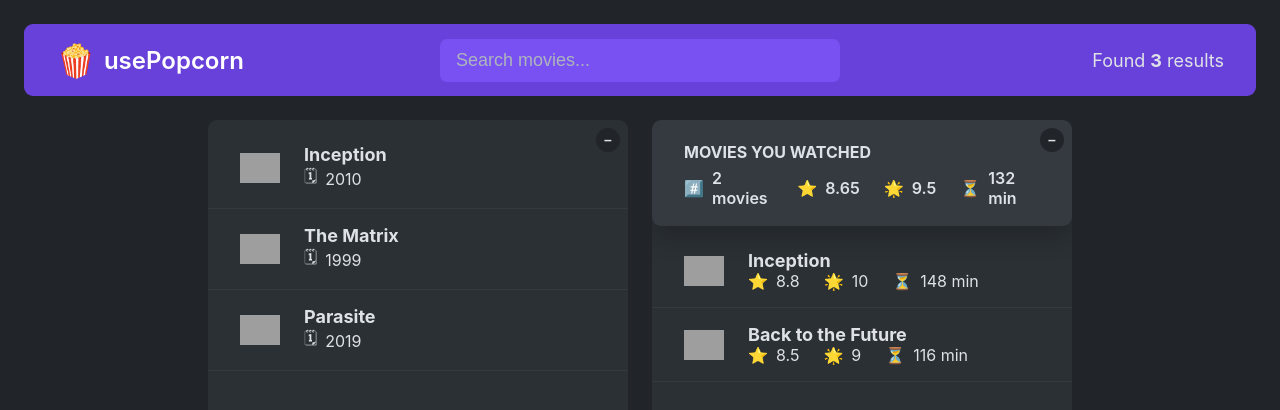
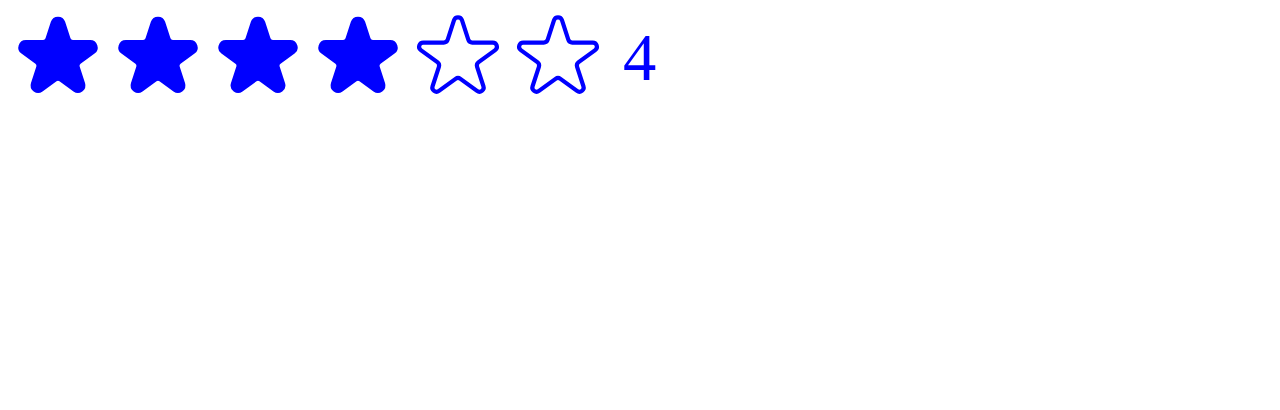
Before and after one commit to Abdo-Rabea/react-projects-hub, a React (Create React App) app in the folder 07-usepopcorn/: page / in a window 1280 px wide. Shown: the top 410 px of the page. Built offline with nearby package versions, Linux system fonts and the light colour scheme; grey boxes are pictures that could not be loaded.

Commit message:
feat: create high reusable starRating component

```diff
--- /dev/null
+++ b/07-usepopcorn/src/StartRating.js
@@ -0,0 +1,114 @@
+import { useState } from "react";
+import PropTypes from "prop-types";
+
+const containerStyle = {
+  display: "flex",
+  alignItems: "center",
+  gap: "15px",
+};
+
+const textStyle = {
+  lineHeight: "1",
+  margin: "0",
+};
+
+StarRating.propTypes = {
+  maxRating: PropTypes.number,
+  defaultRating: PropTypes.number,
+  color: PropTypes.string,
+  size: PropTypes.number,
+  messages: PropTypes.arrayOf(PropTypes.string),
+  className: PropTypes.string,
+  onSetRating: PropTypes.func,
+};
+
+function StarRating({
+  maxRating = 5,
+  color = "#FCC419",
+  size = 48,
+  className = "",
+  messages = [],
+  defaultRating = null,
+  onSetRating,
+}) {
+  const [rating, setRating] = useState(defaultRating);
+  const [hoverRating, setHoverRating] = useState(null);
+  const displayedRating = hoverRating || rating;
+
+  const starColor = color;
+  function handleSetRating(r) {
+    setRating(r);
+    onSetRating?.(r);
+  }
+
+  function handleSetHoverRating(r) {
+    setHoverRating(r);
+  }
+  return (
+    <div style={containerStyle} className={className}>
+      <div style={{ display: "flex", alignItems: "center" }}>
+        {Array.from({ length: maxRating }, (_, i) => (
+          <Star
+            key={i + 1}
+            starColor={starColor}
+            isFill={i + 1 <= displayedRating}
+            id={i + 1}
+            size={size}
+            onSetRating={handleSetRating}
+            onSetHoverRating={handleSetHoverRating}
+          />
+        ))}
+      </div>
+      <p
+        style={{ ...textStyle, color: starColor, fontSize: `${size / 1.5}px` }}
+      >
+        {messages.length === maxRating
+          ? messages[displayedRating - 1]
+          : displayedRating}
+      </p>
+    </div>
+  );
+}
+
+function Star({ id, isFill, starColor, size, onSetRating, onSetHoverRating }) {
+  const starStyling = {
+    width: `${size}px`,
+    height: `${size}px`,
+    cursor: "pointer",
+  };
+  return (
+    <span
+      role="button"
+      style={starStyling}
+      onClick={() => onSetRating(id)}
+      onMouseEnter={() => onSetHoverRating(id)}
+      onMouseLeave={() => onSetHoverRating(null)}
+    >
+      {isFill ? (
+        <svg
+          xmlns="http://www.w3.org/2000/svg"
+          viewBox="0 0 20 20"
+          fill={starColor}
+          stroke={starColor}
+        >
+          <path d="M9.049 2.927c.3-.921 1.603-.921 1.902 0l1.07 3.292a1 1 0 00.95.69h3.462c.969 0 1.371 1.24.588 1.81l-2.8 2.034a1 1 0 00-.364 1.118l1.07 3.292c.3.921-.755 1.688-1.54 1.118l-2.8-2.034a1 1 0 00-1.175 0l-2.8 2.034c-.784.57-1.838-.197-1.539-1.118l1.07-3.292a1 1 0 00-.364-1.118L2.98 8.72c-.783-.57-.38-1.81.588-1.81h3.461a1 1 0 00.951-.69l1.07-3.292z" />
+        </svg>
+      ) : (
+        <svg
+          xmlns="http://www.w3.org/2000/svg"
+          fill="none"
+          viewBox="0 0 24 24"
+          stroke={starColor}
+        >
+          <path
+            strokeLinecap="round"
+            strokeLinejoin="round"
+            strokeWidth="{2}"
+            d="M11.049 2.927c.3-.921 1.603-.921 1.902 0l1.519 4.674a1 1 0 00.95.69h4.915c.969 0 1.371 1.24.588 1.81l-3.976 2.888a1 1 0 00-.363 1.118l1.518 4.674c.3.922-.755 1.688-1.538 1.118l-3.976-2.888a1 1 0 00-1.176 0l-3.976 2.888c-.783.57-1.838-.197-1.538-1.118l1.518-4.674a1 1 0 00-.363-1.118l-3.976-2.888c-.784-.57-.38-1.81.588-1.81h4.914a1 1 0 00.951-.69l1.519-4.674z"
+          />
+        </svg>
+      )}
+    </span>
+  );
+}
+export default StarRating;
--- a/07-usepopcorn/src/index.js
+++ b/07-usepopcorn/src/index.js
@@ -1,11 +1,21 @@
-import React from "react";
+import React, { useState } from "react";
 import ReactDOM from "react-dom/client";
-import "./index.css";
+// import "./index.css";
 import App from "./App";
-
+import StarRating from "./StartRating";
+function Test() {
+  const [r, setR] = useState(0);
+  console.log(r);
+  return (
+    <StarRating
+      maxRating={6}
+      defaultRating={4}
+      messages={["a", "b", "c", "d", "e"]}
+      color="blue"
+      size={100}
+      onSetRating={setR}
+    />
+  );
+}
 const root = ReactDOM.createRoot(document.getElementById("root"));
-root.render(
-  <React.StrictMode>
-    <App />
-  </React.StrictMode>
-);
+root.render(<React.StrictMode>{/* <App /> */ <Test />}</React.StrictMode>);
```
